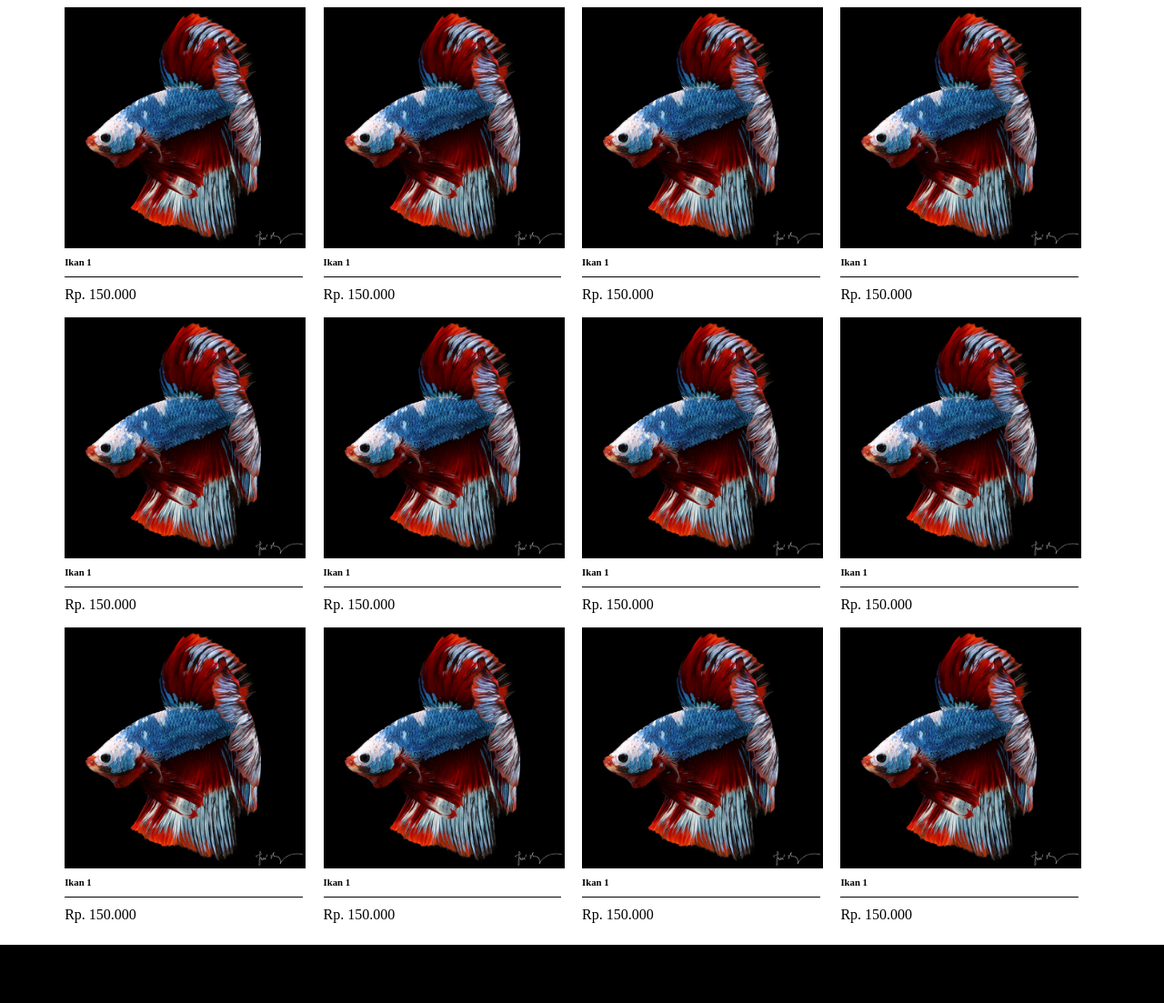
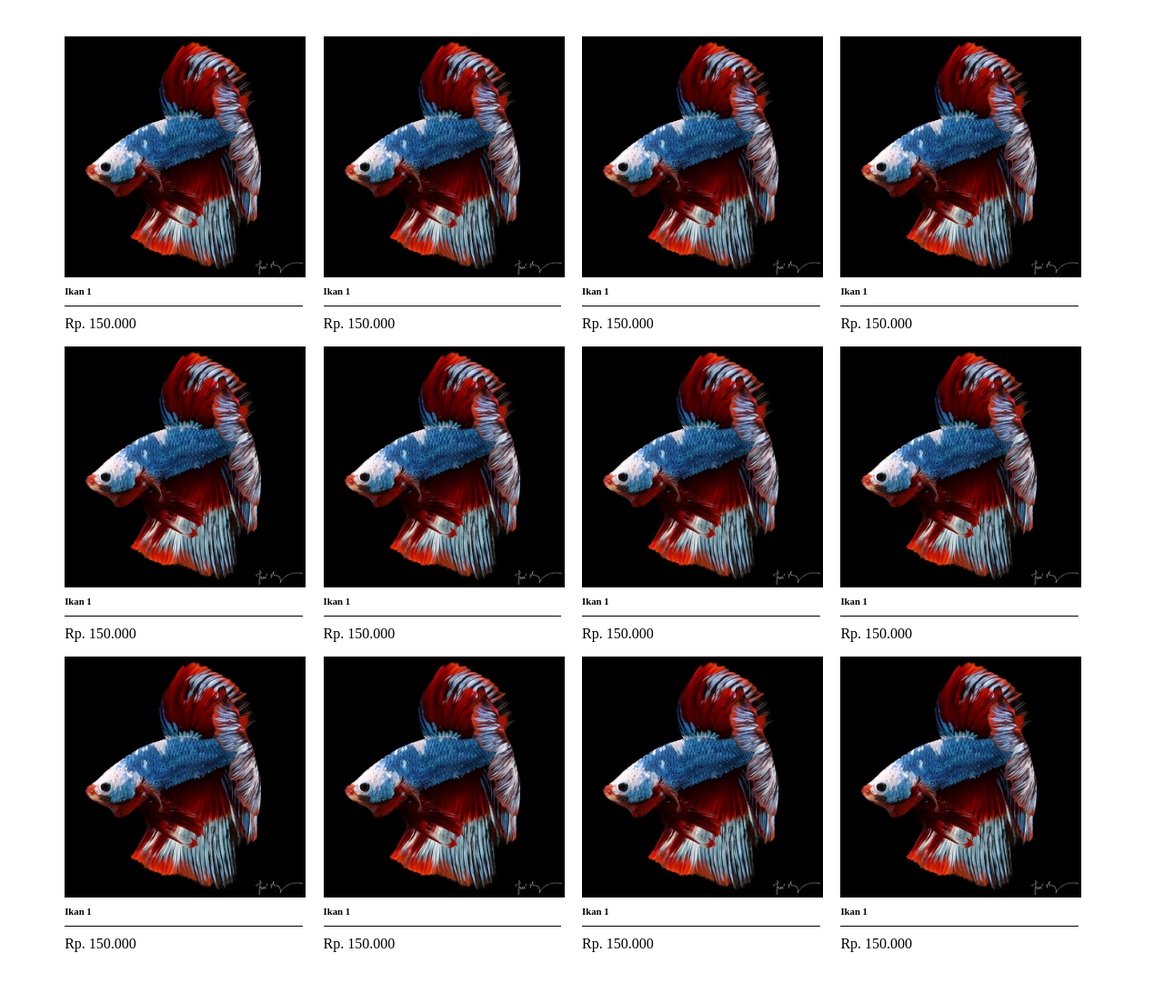
Before and after one commit to praktikum-tiunpad-2021/proyek-web-ikan-dewa, a PHP site: page /catalog.html in a window 1280 px wide. Shown: the whole page at 91% size. Before the commit the page ends 1039 px from the top, so only its background shows below. Run offline with PHP 8.4, Linux system fonts and the light colour scheme.

Commit message:
update lagi

```diff
--- a/style.css
+++ b/style.css
@@ -17,6 +17,8 @@ img {
     max-height: 398px;
 }
 .container {
+    margin-top: 40px;
+    margin-bottom: 40px;
     width: 100%;
     padding-left: 5%;
     padding-right: 5%;
```
